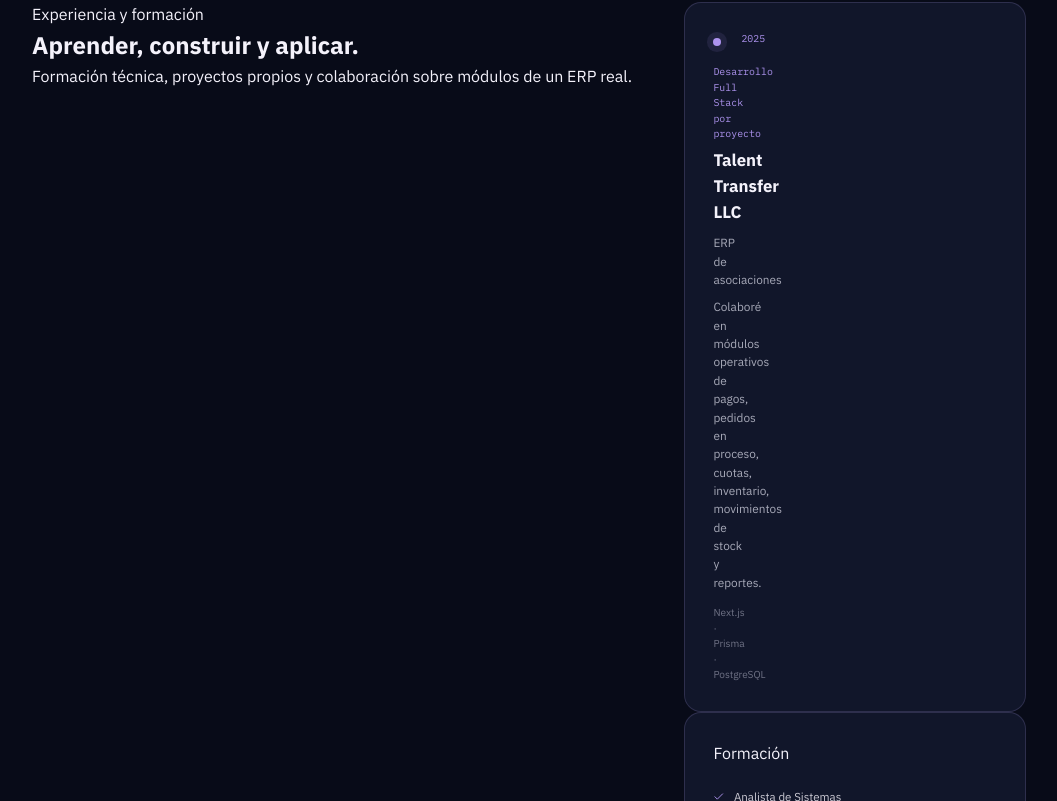
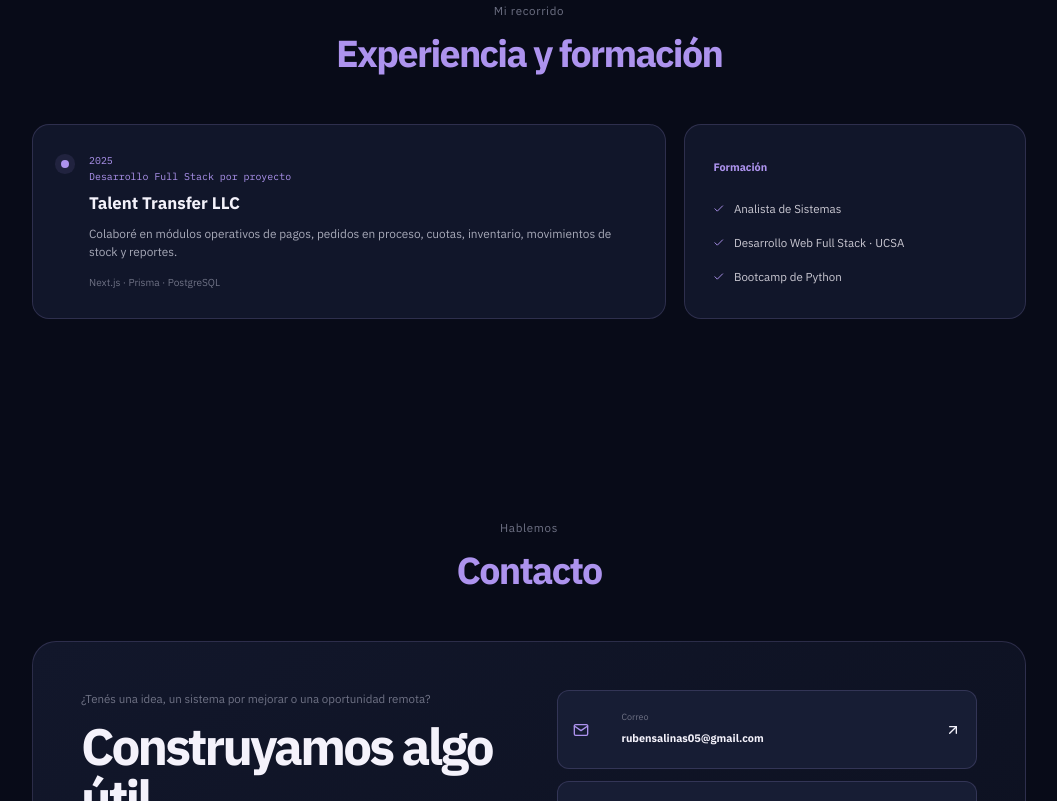
Before and after one commit to LiderSalinas/portfolio-lider-web, a Next.js app: page / in a window 1280 px wide. Shown: the part 2839-3640 px from the top of the page, without its empty margins (111-1168 px from the left). Built offline with nearby package versions, Linux system fonts and the light colour scheme.

Commit message:
feat: adaptar src/components/Experience.tsx al diseño Ansel

```diff
--- a/src/components/Experience.tsx
+++ b/src/components/Experience.tsx
@@ -2,10 +2,9 @@
 import { education, experience } from "@/data/portfolio";
 
 export default function Experience() {
-  return <section className="section experience-section" id="experiencia"><div className="container experience-grid">
-    <div className="experience-intro"><p className="eyebrow">Experiencia y formación</p><h2>Aprender, construir y aplicar.</h2><p>Formación técnica, proyectos propios y colaboración sobre módulos de un ERP real.</p></div>
-    <div className="experience-content">{experience.map((item) => <article className="timeline-card" key={item.organizacion}><span className="timeline-dot" aria-hidden="true" /><div className="timeline-date">{item.periodo}</div><div><p className="timeline-role">{item.rol}</p><h3>{item.organizacion}</h3><p className="timeline-context">{item.contexto}</p><p>{item.descripcion}</p><small>{item.stack}</small></div></article>)}
-      <div className="education-card"><p className="education-title">Formación</p><ul>{education.map((item) => <li key={item}><FiCheck aria-hidden="true" /> {item}</li>)}</ul></div>
+  return <section className="section experience-section" id="experiencia"><div className="container"><div className="section-title"><span>Mi recorrido</span><h2>Experiencia y formación</h2></div><div className="experience-grid">
+    <div className="experience-content">{experience.map((item) => <article className="timeline-card" key={item.organizacion}><span className="timeline-dot" aria-hidden="true" /><div><p className="timeline-date">{item.periodo}</p><p className="timeline-role">{item.rol}</p><h3>{item.organizacion}</h3><p>{item.descripcion}</p><small>{item.stack}</small></div></article>)}</div>
+      <div className="education-card"><span>Formación</span><ul>{education.map((item) => <li key={item}><FiCheck aria-hidden="true" /> {item}</li>)}</ul></div>
     </div>
   </div></section>;
 }
```
